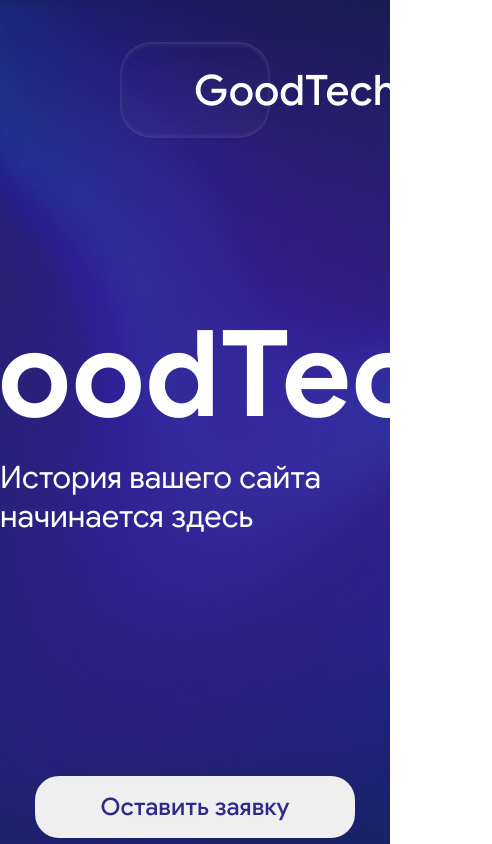
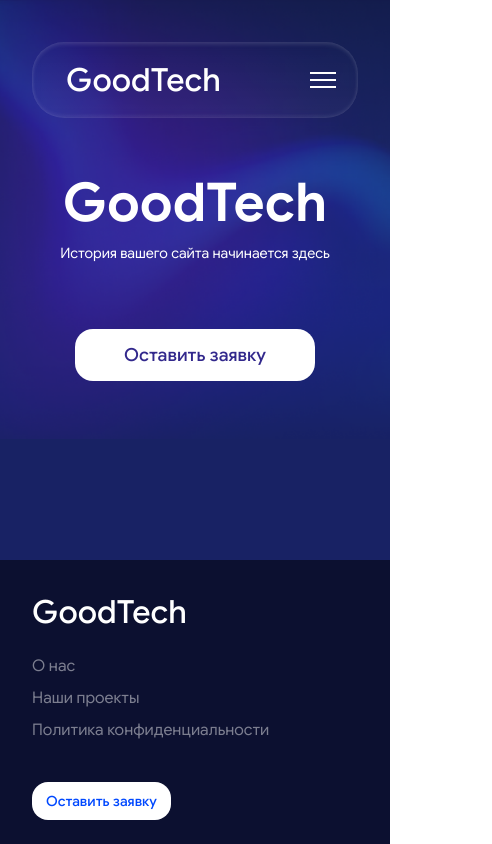
Before and after one commit to supsik/goodtechpro, a Nuxt app: page / in a window 390 px wide. Shown: the top 844 px of the page, 492 px wide, since content can reach past the window. Built offline with nearby package versions, Linux system fonts and the light colour scheme.

Commit message:
layout and hero adaptive complete

```diff
--- a/assets/scss/_normalization.scss
+++ b/assets/scss/_normalization.scss
@@ -20,6 +20,7 @@ input {
 	border: none;
 	outline: none;
 	cursor: pointer;
+	background-color: transparent;
 }
 
 .page-wr {
--- a/assets/scss/index.scss
+++ b/assets/scss/index.scss
@@ -3,4 +3,8 @@
 
 .container {
 	padding-inline: 120px;
+
+	@include mq($lg) { padding-inline: 52px }
+
+	@include mq($sm) { padding-inline: 32px }
 }
--- /dev/null
+++ b/assets/scss/mixins.scss
@@ -0,0 +1,5 @@
+@mixin mq($width) {
+	@media screen and (max-width: $width) {
+		@content;
+	}
+}
--- /dev/null
+++ b/assets/scss/variables.scss
@@ -0,0 +1,5 @@
+// Sreen sizes
+$xl: 1440px;
+$lg: 1024px;
+$md: 768px;
+$sm: 520px;
--- a/components/hero.vue
+++ b/components/hero.vue
@@ -2,20 +2,41 @@
 	<div class="hero">
 		<h1>GoodTech</h1>
 		<span>История вашего сайта начинается здесь</span>
-		<button class="hero__btn">Оставить заявку</button>
+		<button class="order__btn">Оставить заявку</button>
 	</div>
 </template>
-<script setup>
-
-</script>
-<style lang='scss'>
+<script setup></script>
+<style lang="scss">
 .hero {
 	height: 100vh;
-	background-image: url('/images/hero-background.png');
+	background-image: url("/images/hero-background.png");
 	background-size: cover;
 	display: flex;
 	flex-direction: column;
 	align-items: center;
+
+	.order__btn {
+		width: 320px;
+		height: 62px;
+		margin-top: 240px;
+		border-radius: 24px;
+		color: #32288c;
+		font-size: 24px;
+		font-weight: 500;
+		background-color: #fff;
+
+		@include mq($lg) {
+			width: 240px;
+			height: 52px;
+			border-radius: 18px;
+			margin-top: 12vh;
+			font-size: 18px;
+		}
+
+		@include mq($md) {
+			margin-top: 8vh;
+		}
+	}
 
 	h1 {
 		margin-top: 300px;
@@ -27,15 +48,29 @@
 		margin-top: 8px;
 		font-size: 31px;
 	}
-}
 
-.hero__btn {
-	width: 320px;
-	height: 62px;
-	margin-top: 240px;
-	border-radius: 24px;
-	color: #32288C;
-	font-size: 24px;
-	font-weight: 500;
+	@include mq($lg) {
+		height: 80vh;
+
+		h1 {
+			margin-top: 28vh;
+			font-size: 92px;
+		}
+
+		span {
+			font-size: 24px;
+		}
+	}
+
+	@include mq($md) {
+		height: 52vh;
+
+		h1 {
+			margin-top: 20vh;
+			font-size: clamp(3.25rem, calc(0.865rem + 10.178vw), 5.75rem);
+		}
+
+		span { font-size: clamp(0.88rem, calc(0.279rem + 2.545vw), 1.50rem) }
+	}
 }
 </style>
--- a/components/ui/footer.vue
+++ b/components/ui/footer.vue
@@ -8,7 +8,7 @@
 				</li>
 			</ul>
 		</nav>
-		<button class="footer__btn">Оставить заявку</button>
+		<button class="order__btn">Оставить заявку</button>
 	</div>
 </template>
 <script setup lang="ts">
@@ -26,6 +26,10 @@ const props = defineProps({
 	background-color: #0c1030;
 	padding-block: 52px 32px;
 	margin-top: auto;
+
+	.order__btn { margin-top: 42px }
+
+	@include mq($lg) { padding-block: 32px 24px }
 }
 
 .footer__navigation {
@@ -45,8 +49,4 @@ const props = defineProps({
 		&:hover { color: #FFF }
 	}
 }
-
-.footer__btn {
-	margin-top: 42px;
-}
 </style>
--- a/components/ui/header.vue
+++ b/components/ui/header.vue
@@ -1,7 +1,32 @@
 <template>
 	<div class="header container">
-		<div class="header-wr">
+		<div class="header-wr" :class="{ 'header-wr--active': isBurgerActive }">
+			<div class="header__top">
 				<nuxt-link class="header__logo" to="/">GoodTech</nuxt-link>
+				<nav class="header__navigation header__navigation--desktop">
+					<ul>
+						<li v-for="item in layoutNavigation">
+							<nuxt-link :to="item.link">{{ item.name }}</nuxt-link>
+						</li>
+					</ul>
+				</nav>
+				<button class="order__btn order__btn--desktop">
+					Оставить заявку
+				</button>
+				<button
+					class="header__burger-btn"
+					:class="{ 'header__burger-btn--active': isBurgerActive }"
+					@click="isBurgerActive = !isBurgerActive"
+				>
+					<div />
+					<div />
+					<div />
+				</button>
+			</div>
+			<div
+				class="header__bottom"
+				:class="{ 'header__bottom--active': isBurgerActive }"
+			>
 				<nav class="header__navigation">
 					<ul>
 						<li v-for="item in layoutNavigation">
@@ -9,45 +34,77 @@
 						</li>
 					</ul>
 				</nav>
-			<button class="header__btn">Оставить заявку</button>
+				<button class="order__btn">
+					Оставить заявку
+				</button>
+			</div>
 		</div>
 	</div>
 </template>
 <script setup lang="ts">
 interface Navigation {
-	name: String,
-	link: string,
-};
+	name: String;
+	link: string;
+}
 
 const props = defineProps({
 	layoutNavigation: Array<Navigation>,
 });
+
+const isBurgerActive = ref(false);
 </script>
 <style lang="scss">
 .header {
 	width: 100%;
 	position: fixed;
 	margin-top: 42px;
+
+	@include mq($lg) { padding-inline: 32px }
 }
 
 .header-wr {
-	padding: 20px 32px;
 	border-radius: 32px;
-	display: flex;
-	align-items: center;
+	overflow: hidden;
 	background-image: linear-gradient(#ffffff00, #ffffff09);
 	box-shadow:
 		inset 0 -2px 4px 0 #ffffff16,
 		inset 0 2px 4px 0 #ffffff24;
 	backdrop-filter: blur(4px);
+	transition: 0.3s ease-out;
+
+	.header__top {
+		padding: 20px 32px;
+		display: flex;
+		align-items: center;
+		justify-content: space-between;
 	}
 
-.header__logo {
-	margin-left: 42px;
+	.header__logo { margin-left: 42px }
+
+	@include mq($xl) {
+		.header__top { padding: 18px }
+
+		.header__logo { margin-left: 20px }
+	}
+
+	@include mq($lg) {
+		max-width: 420px;
+		margin: auto;
+
+		.header__top { padding: 18px 22px }
+
+		&--active {
+			width: calc(100vw - 64px);
+			max-width: 600px;
+			background-color: #c2c2c233;
+		}
+
+		.header__logo { margin-left: 12px; }
+	}
 }
 
 .header__navigation {
-	margin-left: 200px;
+	margin-left: -24px;
 
 	ul {
 		display: flex;
@@ -56,7 +113,7 @@ const props = defineProps({
 	}
 
 	li {
-		font-size: 20px;
+		font-size: clamp(0.88rem, calc(0.446rem + 0.67vw), 1.25rem);
 		font-weight: 500;
 	}
 
@@ -66,11 +123,13 @@ const props = defineProps({
 		&::before {
 			transform-origin: 100% 50%;
 			transform: scale3d(0, 1, 1);
-			transition: transform 0.4s, -webkit-transform 0.4s;
+			transition:
+				transform 0.4s,
+				-webkit-transform 0.4s;
 			content: "";
 			height: 2px;
 			width: 100%;
-			background-color: #FFF;
+			background-color: #fff;
 			position: absolute;
 			left: 0;
 			bottom: -2px;
@@ -82,5 +141,95 @@ const props = defineProps({
 			transform: scale3d(1, 1, 1);
 		}
 	}
+
+	@include mq($xl) {
+		margin-left: 0;
+
+		ul { gap: 16px; }
+	}
+}
+
+.header__burger-btn {
+	display: none;
+	flex-direction: column;
+	gap: 6px;
+
+	&--active {
+		div:nth-child(1) {
+			transform: rotate(-45deg);
+			top: 10px;
+		}
+
+		div:nth-child(2) { opacity: 0; }
+
+		div:nth-child(3) {
+			transform: rotate(45deg);
+			top: -8px;
+		}
+	}
+
+	div {
+		width: 32px;
+		height: 3px;
+		background-color: #fff;
+		transition: 0.3s ease-out;
+		position: relative;
+	}
+
+	@include mq($lg) { display: flex }
+
+	@include mq($sm) {
+		gap: 5px;
+
+		div {
+			width: 26px;
+			height: 2px;
+		}
+
+		&--active {
+			div:nth-child(1) { top: 8px }
+
+			div:nth-child(3) { top: -6px }
+
+		}
+	}
+}
+
+.header__bottom {
+	max-height: 0;
+	display: flex;
+	flex-direction: column;
+	transition: .3s;
+	padding: 0px 22px;
+
+	.order__btn {
+		width: 50%;
+		margin-top: 20px;
+	}
+
+	.header__navigation {
+		ul {
+			flex-direction: column;
+			align-items: flex-start;
+		}
+	}
+
+	@include mq($lg) {
+		&--active {
+			max-height: 156px;
+			padding-bottom: 12px;
+		}
+	}
+
+	@include mq($sm) {
+		.order__btn { width: 100% }
+	}
+}
+
+.header__navigation--desktop,
+.order__btn--desktop {
+	display: block;
+
+	@include mq($lg) { display: none }
 }
 </style>
--- a/layouts/default.vue
+++ b/layouts/default.vue
@@ -26,17 +26,28 @@ const layoutNavigation = ref([
 .footer__logo {
 	font-size: 42px;
 	font-weight: 500;
+
+	@include mq($xl) { font-size: 32px }
 }
 
-.header__btn,
-.footer__btn {
-	width: 240px;
-	height: 56px;
-	margin-left: auto;
+.order__btn {
 	background-color: #fff;
 	border-radius: 16px;
 	color: #0048ff;
-	font-size: 22px;
+	font-size: clamp(1.13rem, calc(0.375rem + 0.833vw), 1.38rem);
+	padding: 14px 32px;
 	font-weight: 500;
+	transition: .25s ease;
+
+	&:hover {
+		transform: scale(1.1);
+		border-radius: 30px;
+		box-shadow: 0 4px 2px 0 #0000003a;
+	}
+
+	@include mq($xl) {
+		font-size: clamp(0.88rem, calc(0.567rem + 0.481vw), 1.00rem);
+		padding: 10px 14px;
+	}
 }
 </style>
--- a/nuxt.config.ts
+++ b/nuxt.config.ts
@@ -2,5 +2,17 @@
 export default defineNuxtConfig({
   compatibilityDate: '2025-07-15',
   devtools: { enabled: true },
-	css: ['assets/scss/index.scss']
+	css: ['assets/scss/index.scss'],
+	vite: {
+		css: {
+			preprocessorOptions: {
+				scss: {
+					additionalData: `
+						@use "assets/scss/variables.scss" as *;
+						@use "assets/scss/mixins.scss" as *;
+					`,
+				}
+			}
+		}
+	}
 })
```
Lines whose indentation alone changed are shown as unchanged.
